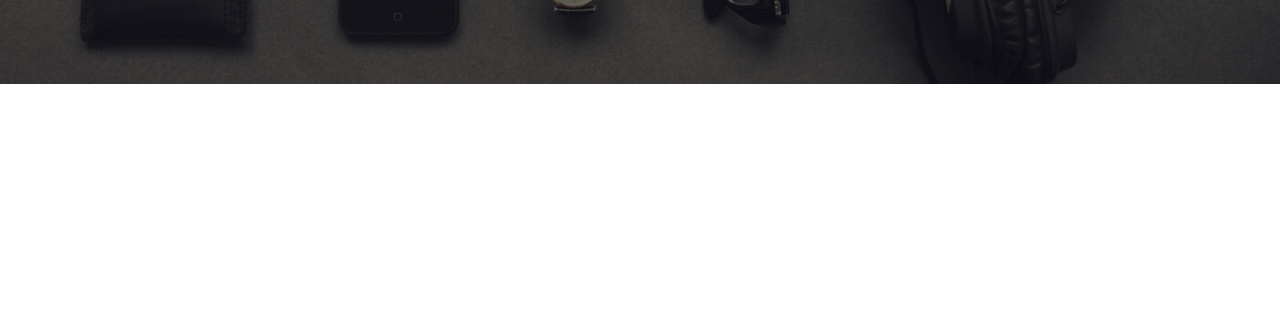
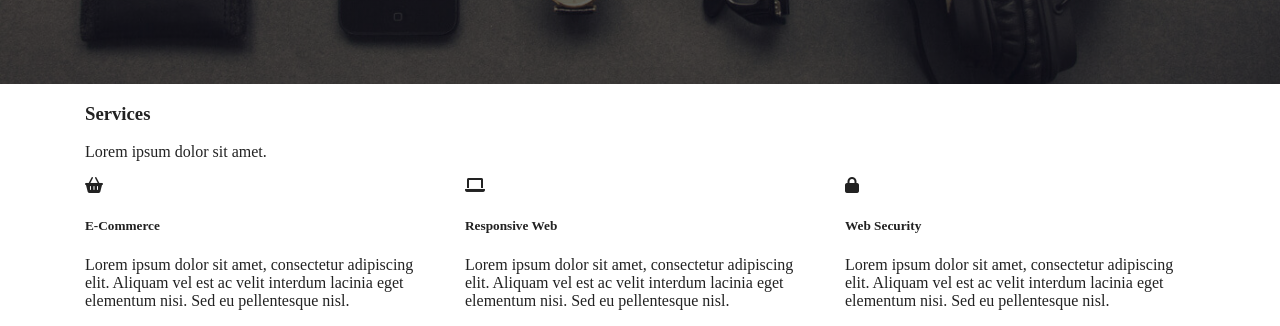
Before and after one commit to k0r0lina/task-runner-project, a website: page index.html in a window 1280 px wide. Shown: the part 476-802 px from the top of the page. Drawn offline with Linux system fonts and the light colour scheme; a web font is replaced by a local one.

Commit message:
Add html for Services

```diff
--- a/index.html
+++ b/index.html
@@ -37,5 +37,48 @@
                 </div>
             </section>
         </header>
+        <section class="services">
+            <div class="container">
+                <div class="section-title">
+                    <h3>Services</h3>
+                    <p>Lorem ipsum dolor sit amet.</p>
+                </div>
+                <div class="row">
+                    <div class="col-sm-12 col-md-4">
+                        <div class="card">
+                            <div class="card-icon">
+                                <i class="fa-solid fa-basket-shopping"></i>
+                            </div>
+                            <div class="card-body">
+                                <h5>E-Commerce</h5>
+                                <p>Lorem ipsum dolor sit amet, consectetur adipiscing elit. Aliquam vel est ac velit interdum lacinia eget elementum nisi. Sed eu pellentesque nisl.</p>
+                            </div>
+                        </div>
+                    </div>
+                    <div class="col-sm-12 col-md-4">
+                        <div class="card">
+                            <div class="card-icon">
+                                <i class="fa-solid fa-laptop"></i>
+                            </div>
+                            <div class="card-body">
+                                <h5>Responsive Web</h5>
+                                <p>Lorem ipsum dolor sit amet, consectetur adipiscing elit. Aliquam vel est ac velit interdum lacinia eget elementum nisi. Sed eu pellentesque nisl.</p>
+                            </div>
+                        </div>
+                    </div>
+                    <div class="col-sm-12 col-md-4">
+                        <div class="card">
+                            <div class="card-icon">
+                                <i class="fa-solid fa-lock"></i>
+                            </div>
+                            <div class="card-body">
+                                <h5>Web Security</h5>
+                                <p>Lorem ipsum dolor sit amet, consectetur adipiscing elit. Aliquam vel est ac velit interdum lacinia eget elementum nisi. Sed eu pellentesque nisl.</p>
+                            </div>
+                        </div>
+                    </div>
+                </div>
+            </div>
+        </section>
     </body>
 </html>
```
